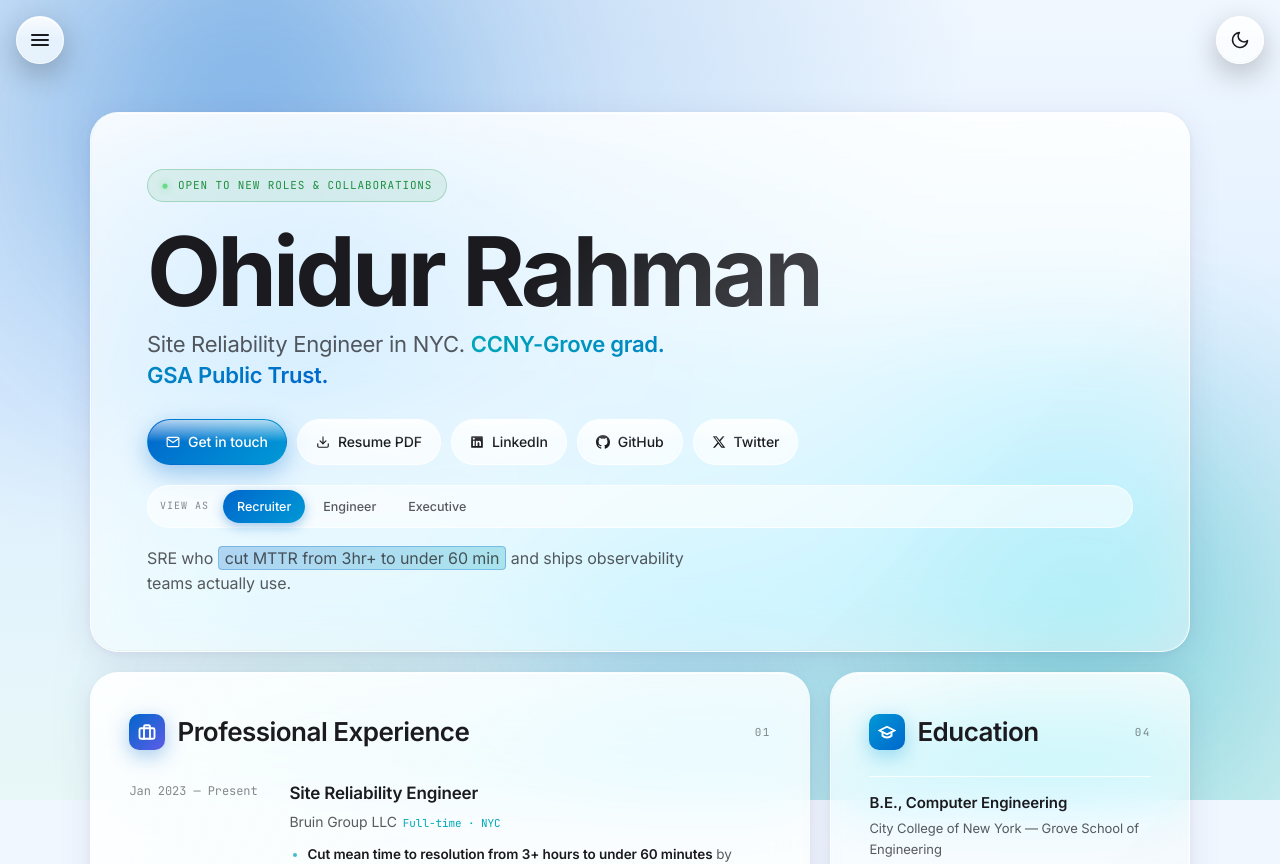
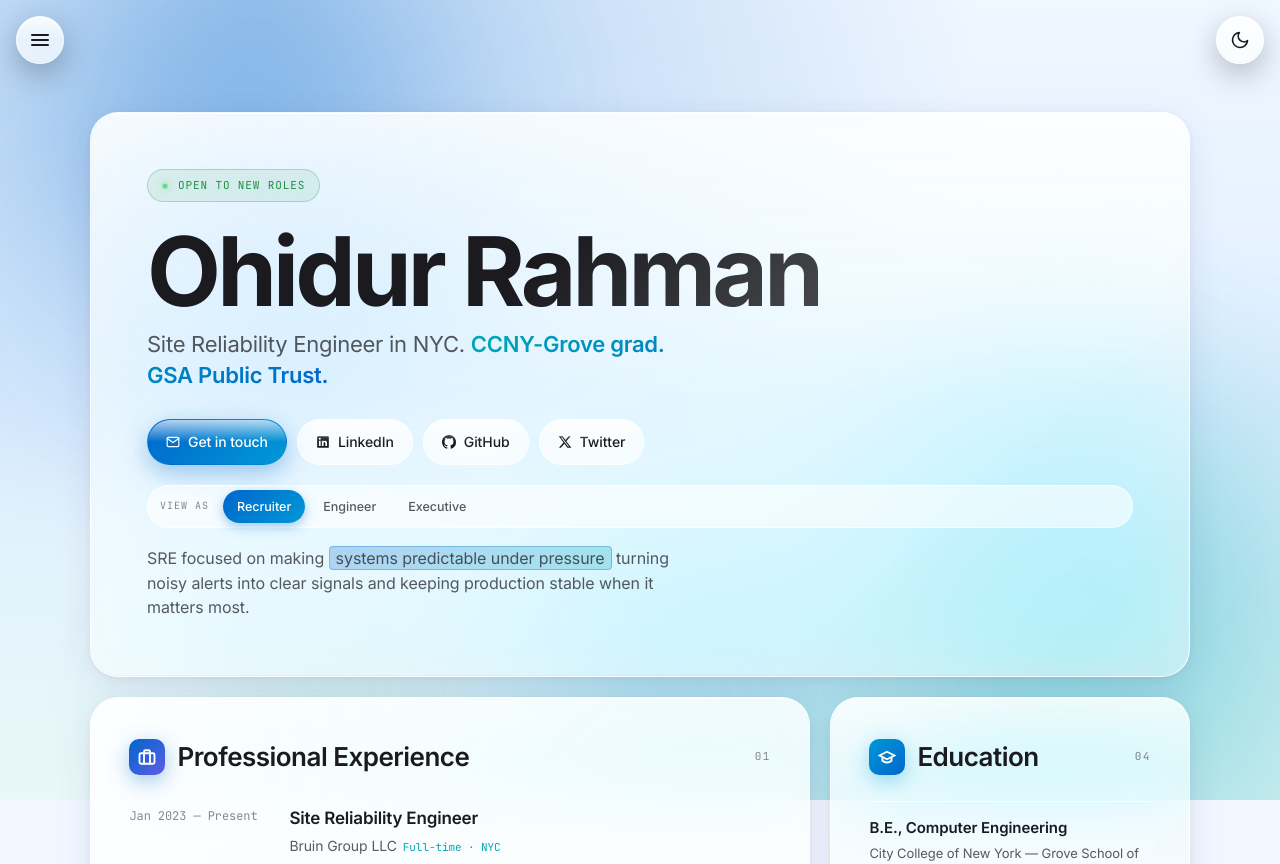
Before and after one commit to Ohidurr/Orahman, a React (Vite) app in the folder Frontend/: page / in a window 1280 px wide. Shown: the top 864 px of the page. Built offline with nearby package versions, Linux system fonts and the light colour scheme.

Commit message:
update contents and links

```diff
--- a/Frontend/src/Components/Landing.jsx
+++ b/Frontend/src/Components/Landing.jsx
@@ -43,14 +43,14 @@ function Landing() {
           </svg>
           Get in touch
         </a>
-        <a href={links.resume} className="glass-pill" aria-label="Resume PDF">
+        {/* <a href={links.resume} className="glass-pill" aria-label="Resume PDF">
           <svg viewBox="0 0 24 24" fill="none" stroke="currentColor" strokeWidth="2" strokeLinecap="round">
             <path d="M21 15v4a2 2 0 01-2 2H5a2 2 0 01-2-2v-4"/>
             <polyline points="7 10 12 15 17 10"/>
             <line x1="12" y1="15" x2="12" y2="3"/>
           </svg>
           Resume PDF
-        </a>
+        </a> */}
         <a href={links.linkedin} target="_blank" rel="noopener noreferrer" className="glass-pill" aria-label="LinkedIn">
           <svg viewBox="0 0 24 24" fill="currentColor">
             <path d="M20.5 2h-17A1.5 1.5 0 002 3.5v17A1.5 1.5 0 003.5 22h17a1.5 1.5 0 001.5-1.5v-17A1.5 1.5 0 0020.5 2zM8 19H5v-9h3zM6.5 8.25A1.75 1.75 0 118.3 6.5a1.78 1.78 0 01-1.8 1.75zM19 19h-3v-4.74c0-1.42-.6-1.93-1.38-1.93A1.74 1.74 0 0013 14.19a.66.66 0 000 .14V19h-3v-9h2.9v1.3a3.11 3.11 0 012.7-1.4c1.55 0 3.36.86 3.36 3.66z"/>
--- a/Frontend/src/data/content.js
+++ b/Frontend/src/data/content.js
@@ -7,33 +7,36 @@ export const profile = {
   shortName: 'Ohidur',
   role: 'Site Reliability Engineer',
   location: 'New York, NY',
-  status: 'Open to new roles & collaborations',
+  status: 'Open to new roles',
   available: true,
 
   // Three views toggled by the Recruiter / Engineer / Executive buttons
 summary: {
   recruiter:
-      'SRE who cut MTTR from 3hr+ to under 60 min and ships observability teams actually use.',
+    'SRE focused on making systems predictable under pressure turning noisy alerts into clear signals and keeping production stable when it matters most.',
+
   engineer:
-      'Production SRE working in observability, incident response, and AIOps. Cut MTTR 3hr → <60 min via standardized RCA and Prometheus + OpsGenie tooling. Currently exploring Claude Code, MCP, and agent workflows for next-gen runbook automation.',
+    'Production SRE building observability, alerting pipelines, and automation that engineers actually trust. Works across Prometheus, incident response flows, and system reliability patterns, with a focus on reducing noise and improving signal clarity. Exploring agent runbooks and MCP based workflows.',
+
   executive:
-      'Reliability engineer who reduced incident resolution time by 67% while leading cross-team incident response, onboarding, and tooling adoption. Operates with GSA Public Trust clearance.',
+    'Reliability-focused engineer improving system stability, reducing operational risk, and enabling teams to respond faster and with more clarity during critical incidents. Drives adoption of monitoring, response processes, and scalable operational standards.',
 },
+
 // Phrase to highlight in each summary view
 summaryHighlight: {
-    recruiter: 'cut MTTR from 3hr+ to under 60 min',
-    engineer: 'Cut MTTR 3hr → <60 min',
-    executive: 'reduced incident resolution time by 67%',
-  },
+  recruiter: 'systems predictable under pressure',
+  engineer: 'automation that engineers actually trust',
+  executive: 'reducing operational risk',
+}
 };
 
 // Replace with real values before deploying
 export const links = {
   email: 'your.email@example.com',
-  linkedin: 'https://linkedin.com/in/your-handle',
-  github: 'https://github.com/your-handle',
-  twitter: 'https://twitter.com/your-handle',
-  resume: '/resume.pdf', // place a real resume.pdf in /public
+  linkedin: 'https://linkedin.com/in/ohidur-rahman',
+  github: 'https://github.com/ohidurr/',
+  twitter: 'https://twitter.com/_ohidur',
+  //resume: '/resume.pdf', // place a real resume.pdf in /public
 };
 
 export const experience = [
```
Lines whose indentation alone changed are shown as unchanged.
